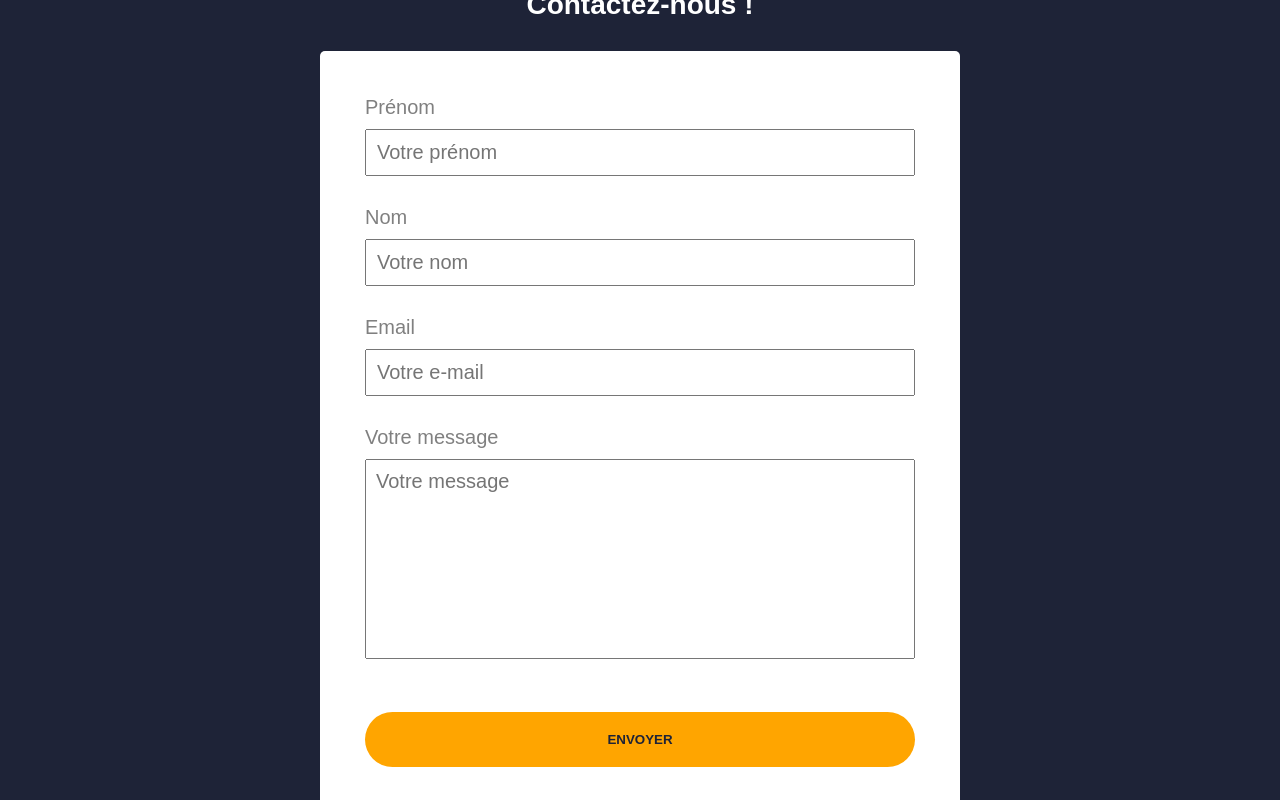
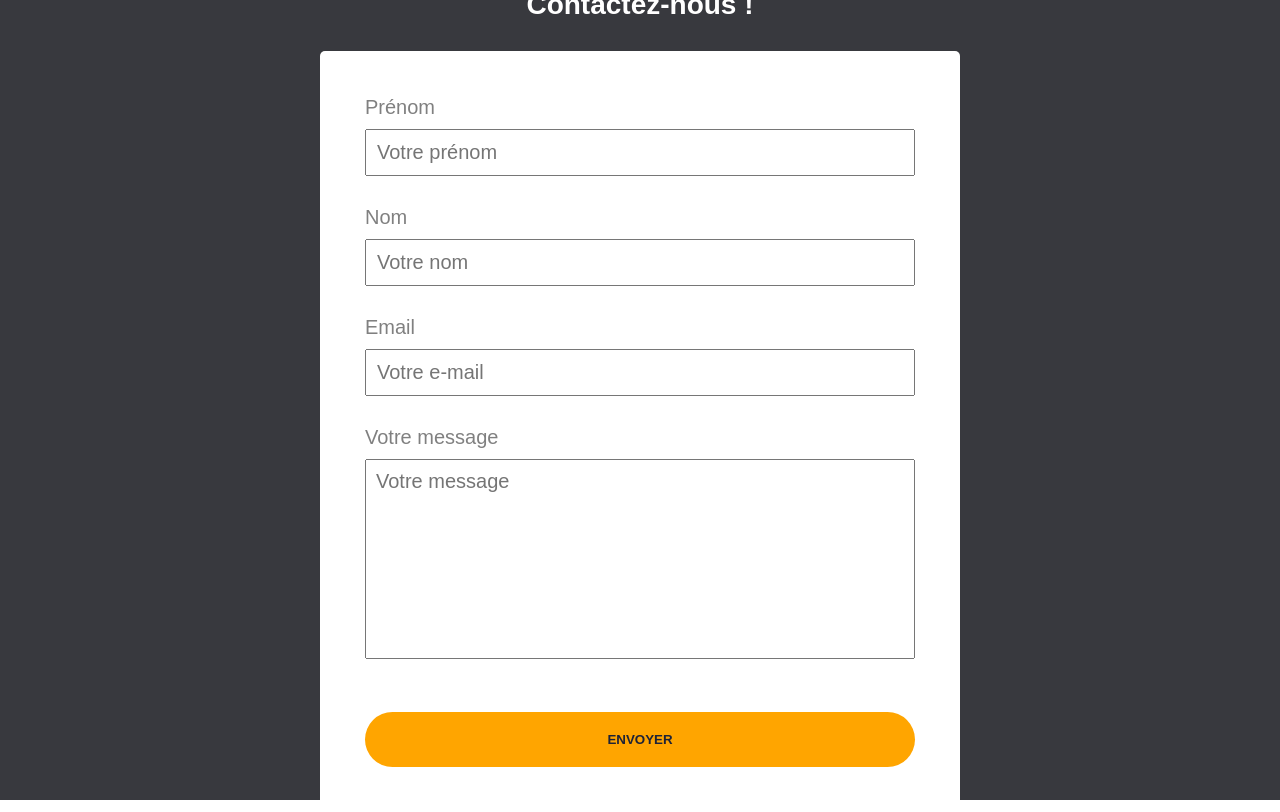
Before and after one commit to AymericMartinache/Oh-My-Code-JavaScript, a plain HTML site: page 10-formulaire/index.html in a window 1280 px wide. Drawn offline with Linux system fonts and the light colour scheme.

Commit message:
Changing script JS and CSS

```diff
--- a/10-formulaire/script.js
+++ b/10-formulaire/script.js
@@ -4,6 +4,7 @@ console.log('Hi ! I am JS !');
 
 // Titre
 const titre = document.getElementById('titre');
+
 // Formulaire
 const form = document.getElementById('formulaire');
 
--- a/10-formulaire/style.css
+++ b/10-formulaire/style.css
@@ -18,7 +18,7 @@ body {
     justify-content: center;
     flex-direction: column;
     align-items: center;
-    background-color: #1e2337;
+    background-color: #38393e;
 }
 .banniere-titre {
     margin-bottom: 3rem;
```
